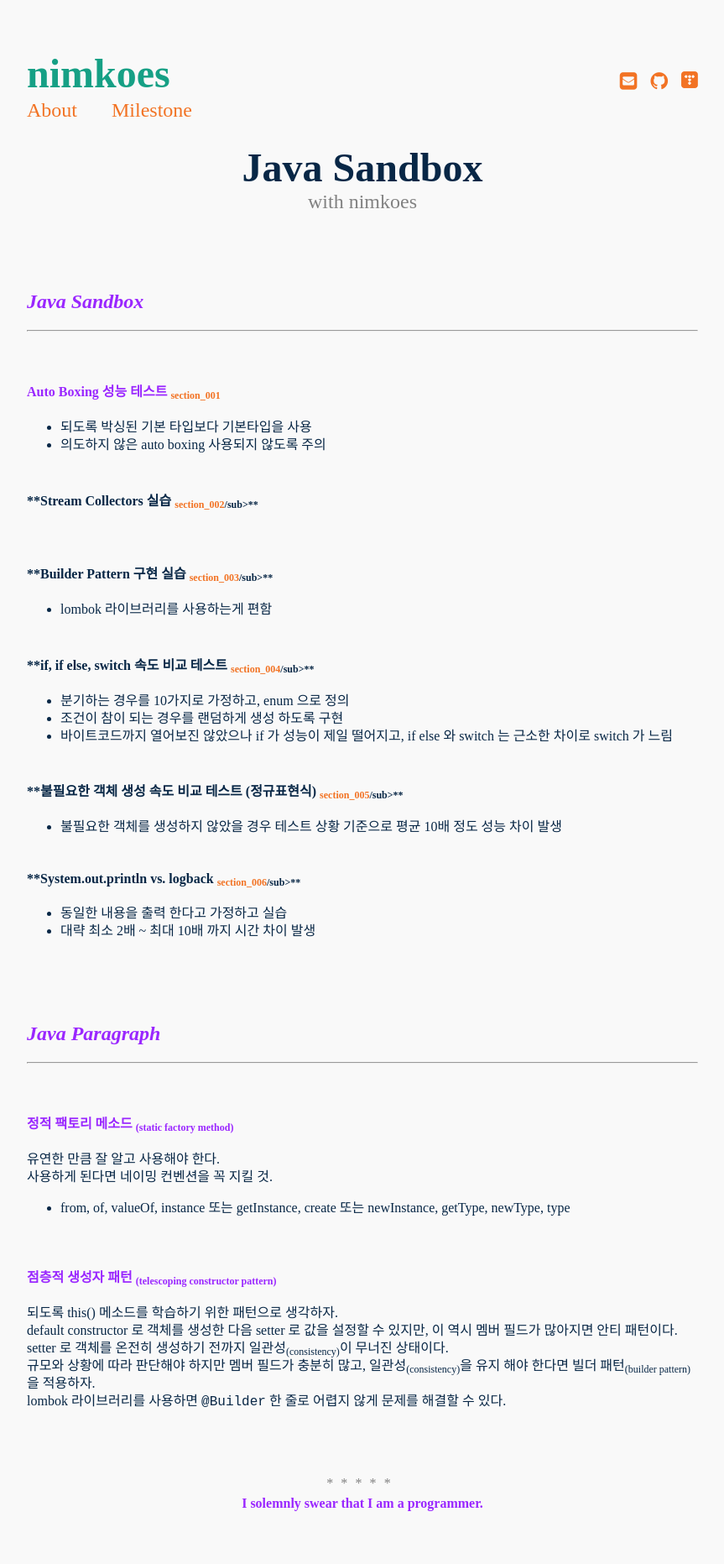
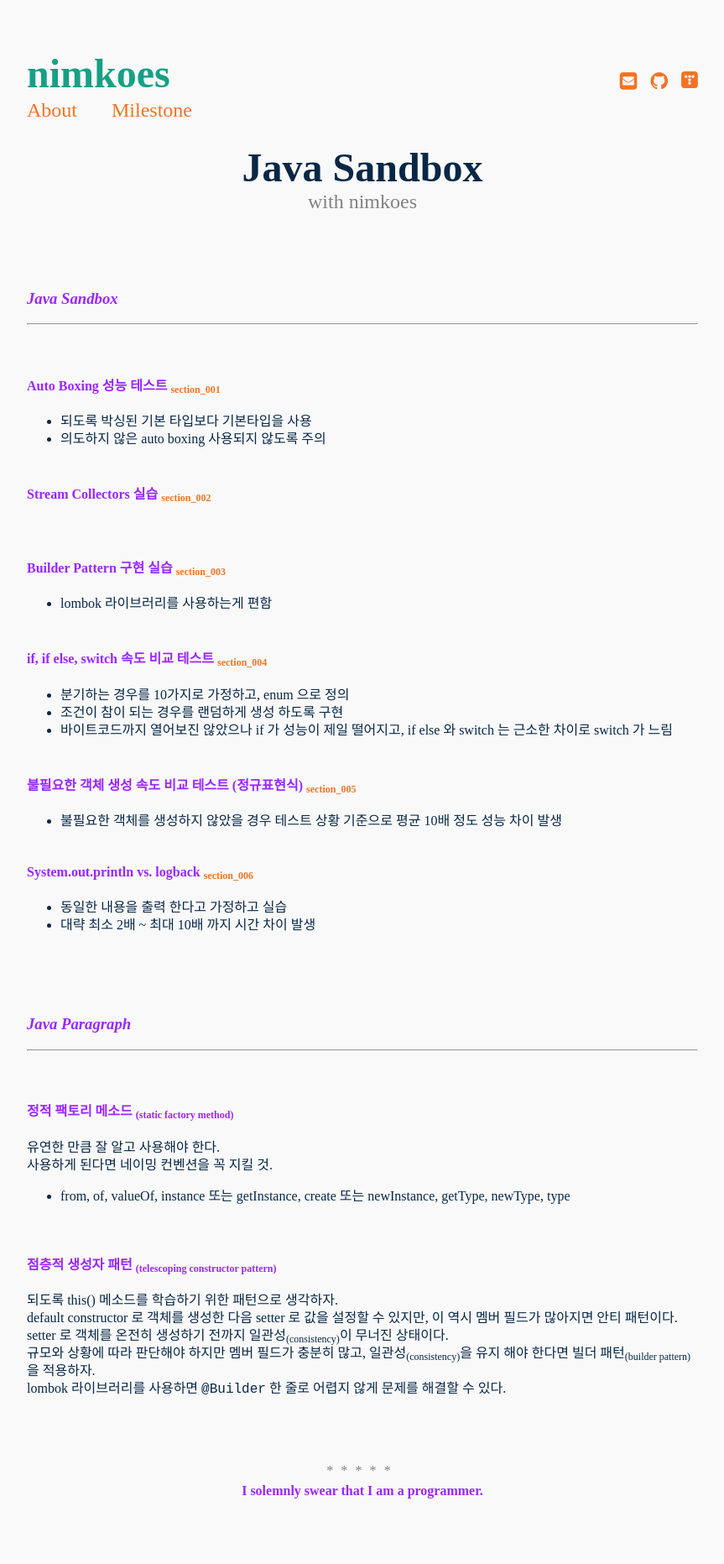
Before and after one commit to nimkoes/portfolio, a Jekyll site: the page built from _posts/2021-11-02-Java-Sandbox.md, in a window 1280 px wide. Shown: the whole page at 84% size, without its empty margins (208-1071 px from the left). Built offline with Jekyll 4.4.1, drawn with Linux system fonts in a browser that asks for light colours.

Commit message:
오타 수정

```diff
--- a/_posts/2021-11-02-Java-Sandbox.md
+++ b/_posts/2021-11-02-Java-Sandbox.md
@@ -10,7 +10,7 @@ author: "nimkoes"
 
 
 
-## ***Java Sandbox***
+### ***Java Sandbox***
 
 ---
 
@@ -21,24 +21,24 @@ author: "nimkoes"
  - 의도하지 않은 auto boxing 사용되지 않도록 주의
 
 
-#### **Stream Collectors 실습 <sub>[section_002](https://github.com/nimkoes/java-snippet/blob/master/src/me/nimkoes/section_002/StreamCollectors.java){:target="_blank"}/sub>**
+#### **Stream Collectors 실습 <sub>[section_002](https://github.com/nimkoes/java-snippet/blob/master/src/me/nimkoes/section_002/StreamCollectors.java){:target="_blank"}</sub>**
 
 
-#### **Builder Pattern 구현 실습 <sub>[section_003](https://github.com/nimkoes/java-snippet/blob/master/src/me/nimkoes/section_003/BuilderPattern.java){:target="_blank"}/sub>**
+#### **Builder Pattern 구현 실습 <sub>[section_003](https://github.com/nimkoes/java-snippet/blob/master/src/me/nimkoes/section_003/BuilderPattern.java){:target="_blank"}</sub>**
  - lombok 라이브러리를 사용하는게 편함
 
 
-#### **if, if else, switch 속도 비교 테스트 <sub>[section_004](https://github.com/nimkoes/java-snippet/blob/master/src/me/nimkoes/section_004/Main.java){:target="_blank"}/sub>**
+#### **if, if else, switch 속도 비교 테스트 <sub>[section_004](https://github.com/nimkoes/java-snippet/blob/master/src/me/nimkoes/section_004/Main.java){:target="_blank"}</sub>**
  - 분기하는 경우를 10가지로 가정하고, enum 으로 정의
  - 조건이 참이 되는 경우를 랜덤하게 생성 하도록 구현
  - 바이트코드까지 열어보진 않았으나 if 가 성능이 제일 떨어지고, if else 와 switch 는 근소한 차이로 switch 가 느림
 
 
-#### **불필요한 객체 생성 속도 비교 테스트 (정규표현식) <sub>[section_005](https://github.com/nimkoes/java-snippet/blob/master/src/me/nimkoes/section_005/Main.java){:target="_blank"}/sub>**
+#### **불필요한 객체 생성 속도 비교 테스트 (정규표현식) <sub>[section_005](https://github.com/nimkoes/java-snippet/blob/master/src/me/nimkoes/section_005/Main.java){:target="_blank"}</sub>**
  - 불필요한 객체를 생성하지 않았을 경우 테스트 상황 기준으로 평균 10배 정도 성능 차이 발생
 
 
-#### **System.out.println vs. logback <sub>[section_006](https://github.com/nimkoes/java-snippet/blob/master/src/me/nimkoes/section_006/Main.java){:target="_blank"}/sub>**
+#### **System.out.println vs. logback <sub>[section_006](https://github.com/nimkoes/java-snippet/blob/master/src/me/nimkoes/section_006/Main.java){:target="_blank"}</sub>**
  - 동일한 내용을 출력 한다고 가정하고 실습
  - 대략 최소 2배 ~ 최대 10배 까지 시간 차이 발생
 
@@ -49,7 +49,7 @@ author: "nimkoes"
 
 
 
-## ***Java Paragraph***
+### ***Java Paragraph***
 
 ---
 
```
